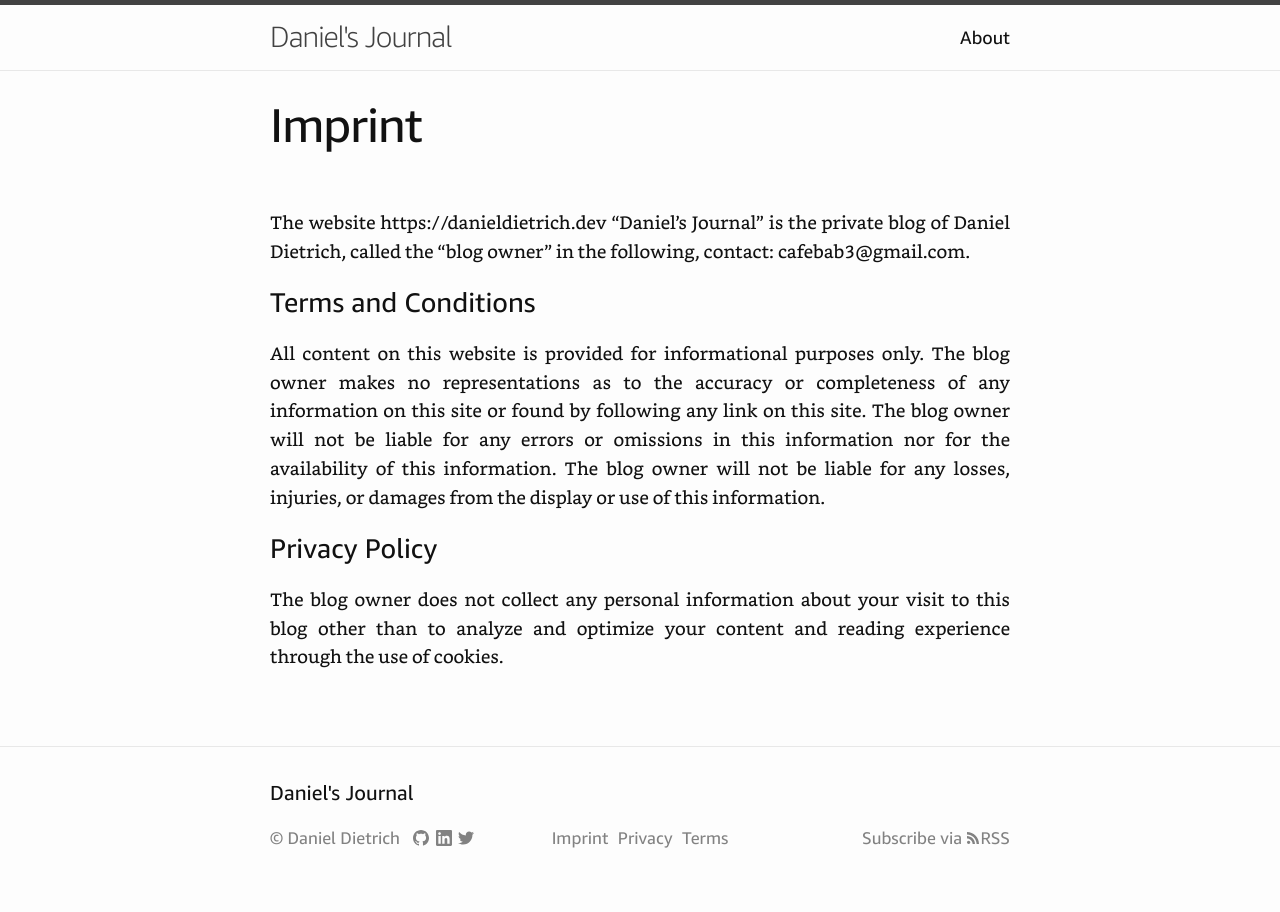
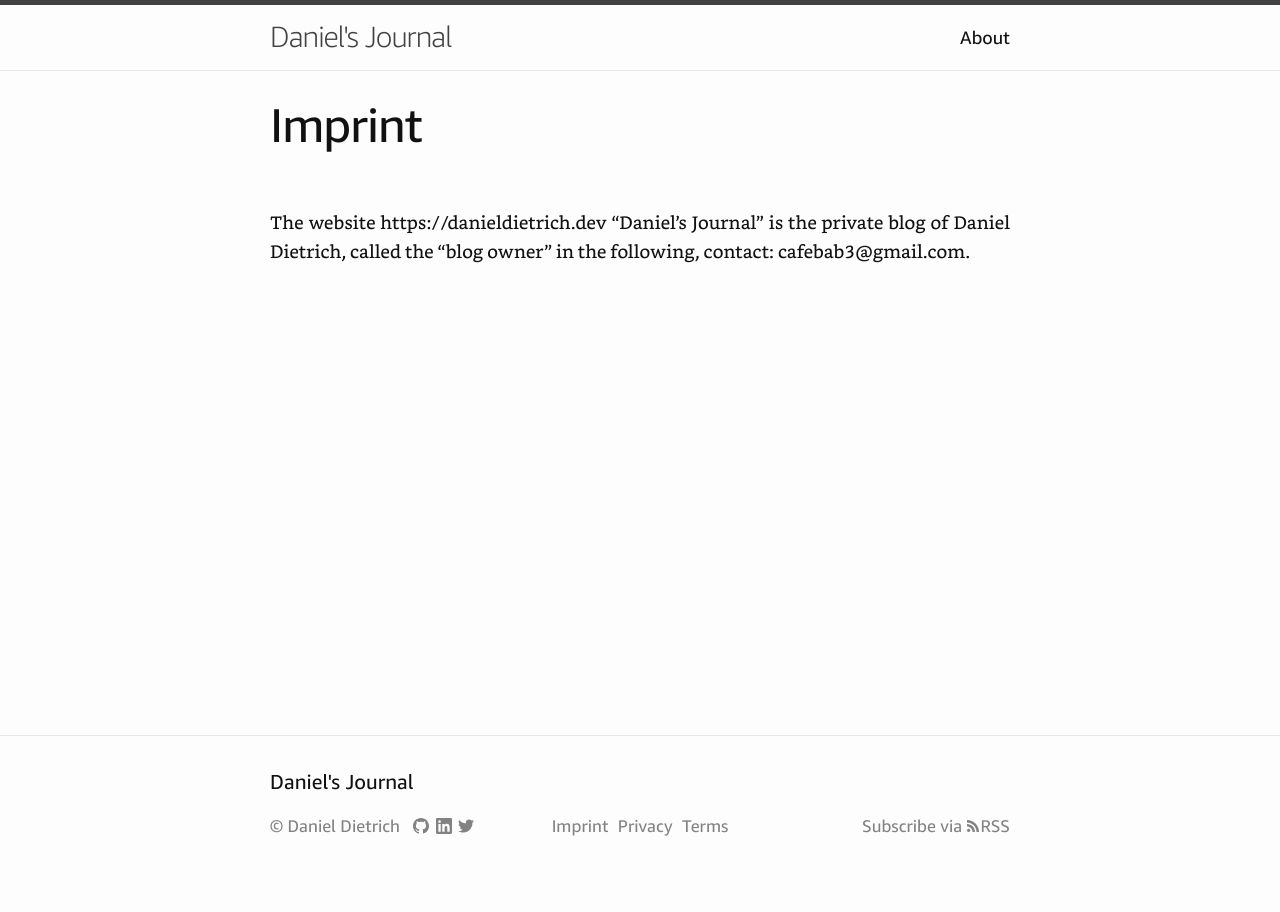
Before and after one commit to danieldietrich/journal, a Jekyll site: the page built from imprint.md, in a window 1280 px wide. Built offline with Jekyll 4.4.1, drawn with Linux system fonts in a browser that asks for light colours.

Commit message:
Split imprint and created initial versions of privacy policy and terms of conditions

```diff
--- a/imprint.md
+++ b/imprint.md
@@ -5,11 +5,3 @@ permalink: /imprint/
 ---
 
 The website [https://danieldietrich.dev](https://danieldietrich.dev) "Daniel's Journal" is the private blog of Daniel Dietrich, called the "blog owner" in the following, contact: [cafebab3@gmail.com](mailto:cafebab3@gmail.com).
-
-## Terms and Conditions
-
-All content on this website is provided for informational purposes only. The blog owner makes no representations as to the accuracy or completeness of any information on this site or found by following any link on this site. The blog owner will not be liable for any errors or omissions in this information nor for the availability of this information. The blog owner will not be liable for any losses, injuries, or damages from the display or use of this information.
-
-## Privacy Policy
-
-The blog owner does not collect any personal information about your visit to this blog other than to analyze and optimize your content and reading experience through the use of cookies.
```
Also changed, not shown: privacy.md (added, +7 -0 lines), terms.md (added, +7 -0 lines).
